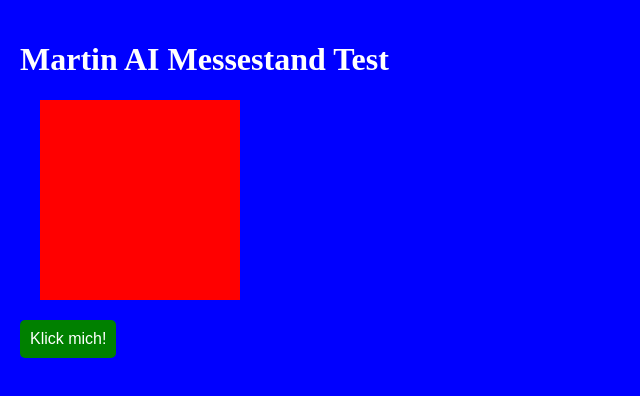
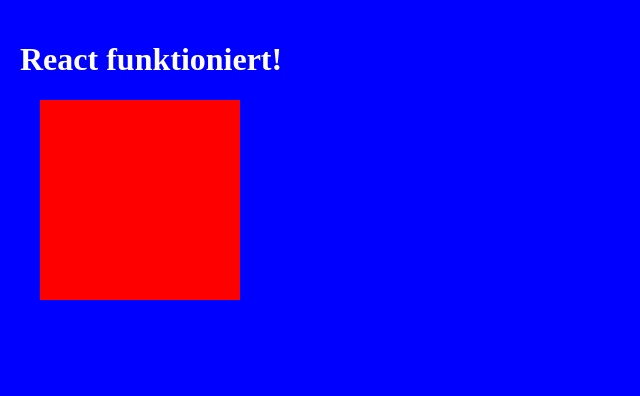
Before and after one commit to gismo23/martin-ai-messestand, a React (Vite) app: page / in a window 1280 px wide. Shown: the top 396 px of the page, without its empty margins (0-640 px from the left). Built offline with nearby package versions, Linux system fonts and the light colour scheme.

Commit message:
Update main.jsx

```diff
--- a/src/main.jsx
+++ b/src/main.jsx
@@ -2,6 +2,25 @@ import React from 'react'
 import ReactDOM from 'react-dom/client'
 import MessestandViewer from './MessestandViewer'
 
-ReactDOM.createRoot(document.getElementById('root')).render(
-  <MessestandViewer />
-)
+// Debug-Ausgaben
+console.log('main.jsx wird ausgeführt');
+console.log('Root-Element:', document.getElementById('root'));
+
+try {
+  const root = ReactDOM.createRoot(document.getElementById('root'));
+  root.render(
+    <div style={{ padding: '20px', color: 'white' }}>
+      <h1>React funktioniert!</h1>
+      <div className="test-box"></div>
+    </div>
+  );
+  console.log('React-Rendering erfolgreich');
+} catch (error) {
+  console.error('Fehler beim React-Rendering:', error);
+  // Fallback-Anzeige bei Fehler
+  document.getElementById('root').innerHTML = `
+    <div style="color: white; padding: 20px;">
+      Fehler beim Laden von React: ${error.message}
+    </div>
+  `;
+}
```
